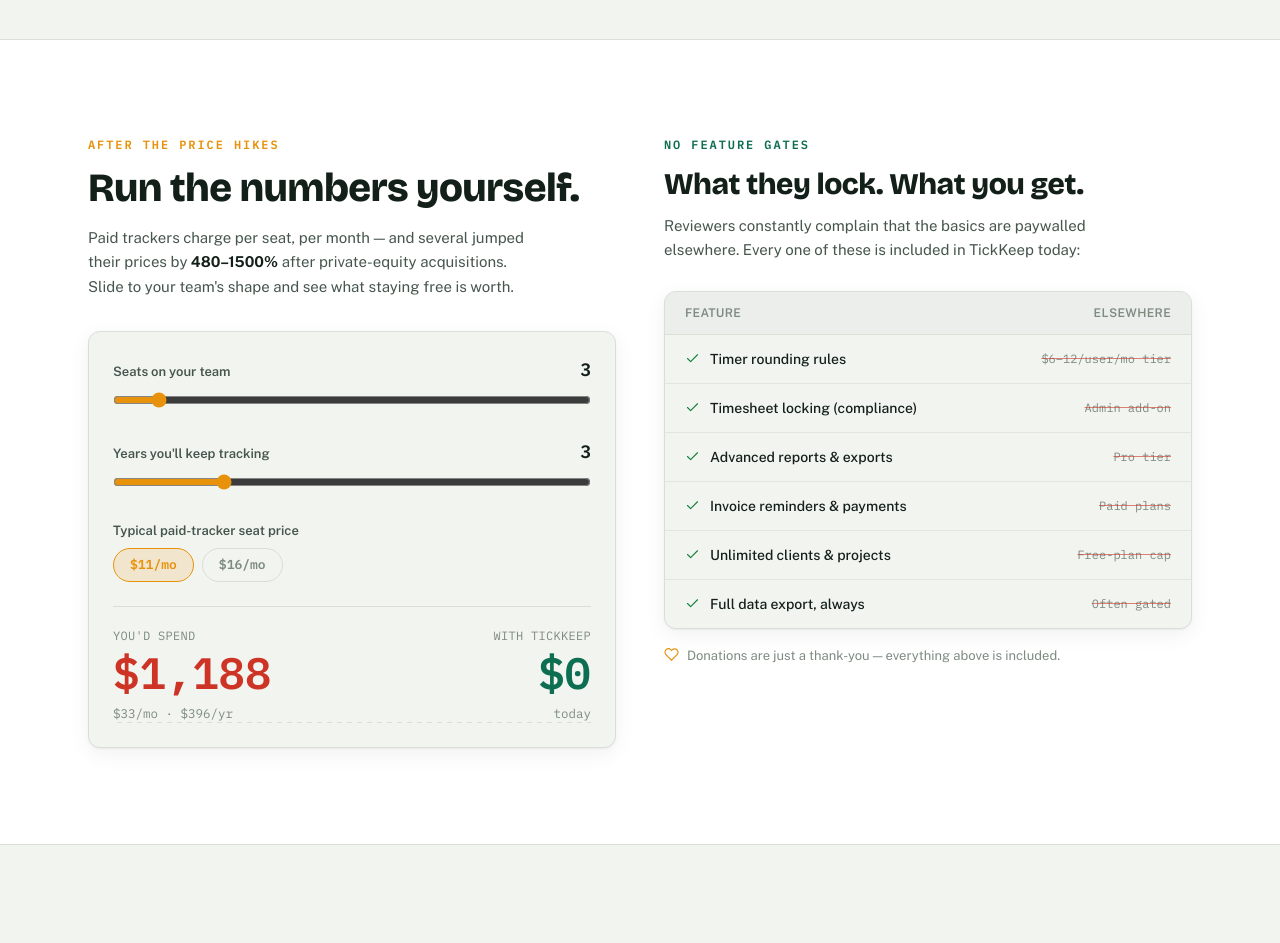
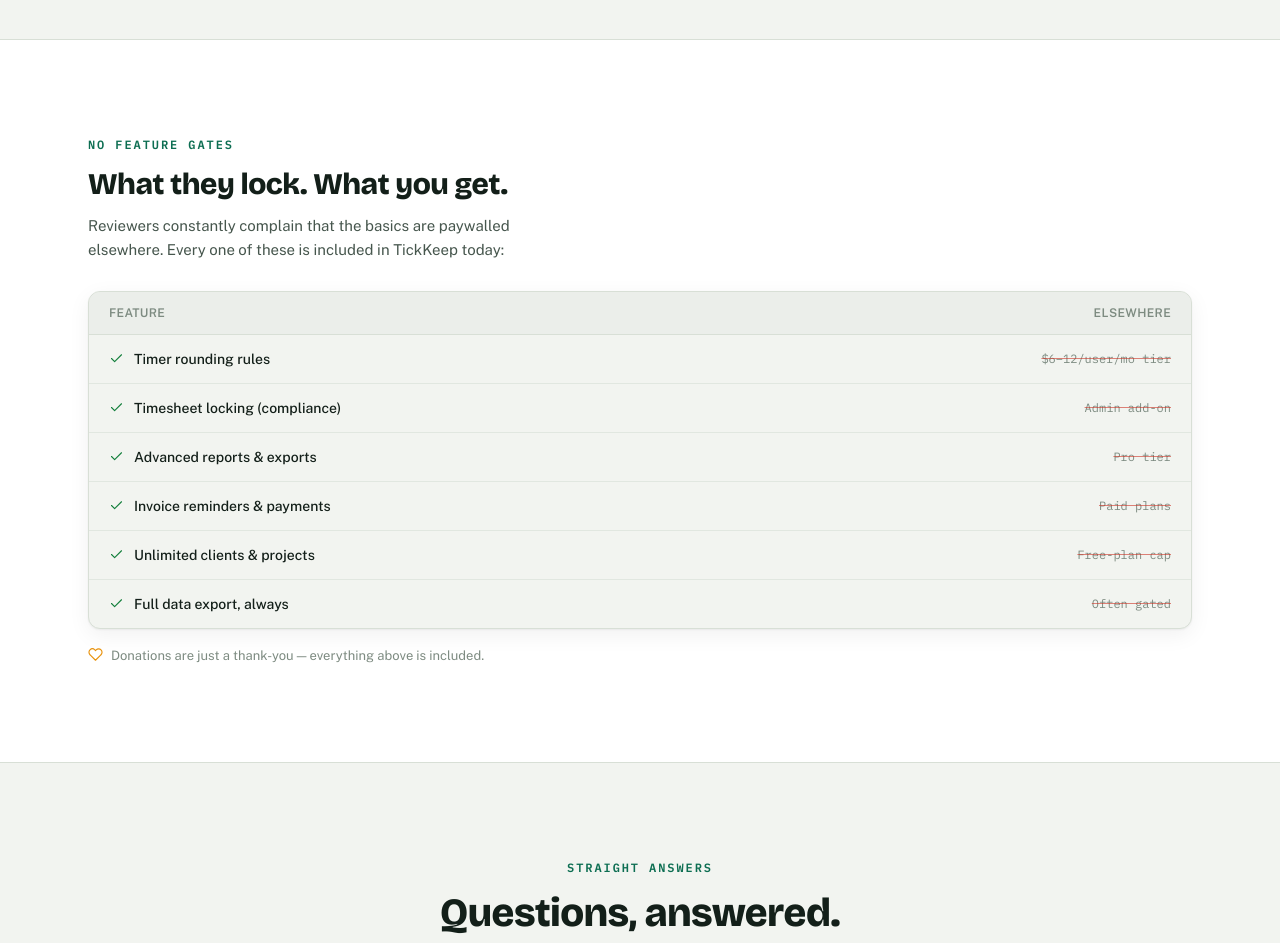
Before and after one commit to alshamali-tech/TickKeep, a React (Vite) app: page / in a window 1280 px wide. Shown: the part 2580-3523 px from the top of the page. Built offline with nearby package versions, Linux system fonts and the light colour scheme.

Commit message:
Removing " Run the numbers yourself"

```diff
--- a/src/app/landing.tsx
+++ b/src/app/landing.tsx
@@ -360,68 +360,7 @@
   return (
     <section id="math" className="border-y border-line bg-surface">
       <div className="mx-auto max-w-6xl px-4 py-20 sm:px-6 lg:py-24">
-        <div className="grid items-start gap-12 lg:grid-cols-2">
-          <Reveal>
-            <p className="font-mono text-[12px] font-semibold uppercase tracking-[0.16em] text-amber">After the price hikes</p>
-            <h2 className="mt-3 font-display text-3xl font-extrabold tracking-tight text-ink sm:text-[40px] sm:leading-[1.1]">
-              Run the numbers yourself.
-            </h2>
-            <p className="mt-4 max-w-md text-[15px] leading-relaxed text-ink2">
-              Paid trackers charge per seat, per month — and several jumped their prices by
-              <strong className="text-ink"> 480–1500%</strong> after private-equity acquisitions.
-              Slide to your team's shape and see what staying free is worth.
-            </p>
-            <div className="mt-8 space-y-6 rounded-xl border border-line bg-bg p-5 shadow-card sm:p-6">
-              <div>
-                <div className="mb-2 flex items-baseline justify-between">
-                  <label htmlFor="seats" className="text-[13px] font-semibold text-ink2">Seats on your team</label>
-                  <span className="font-mono text-lg font-bold tabular text-ink">{seats}</span>
-                </div>
-                <input id="seats" type="range" min={1} max={25} value={seats} onChange={(e) => setSeats(Number(e.target.value))} className="w-full accent-[var(--tv-amber)]" />
-              </div>
-              <div>
-                <div className="mb-2 flex items-baseline justify-between">
-                  <label htmlFor="years" className="text-[13px] font-semibold text-ink2">Years you'll keep tracking</label>
-                  <span className="font-mono text-lg font-bold tabular text-ink">{years}</span>
-                </div>
-                <input id="years" type="range" min={1} max={10} value={years} onChange={(e) => setYears(Number(e.target.value))} className="w-full accent-[var(--tv-amber)]" />
-              </div>
-              <div>
-                <p className="mb-2 text-[13px] font-semibold text-ink2">Typical paid-tracker seat price</p>
-                <div className="flex gap-2">
-                  {([11, 16] as const).map((p) => (
-                    <button
-                      key={p}
-                      onClick={() => setPrice(p)}
-                      aria-pressed={price === p}
-                      className={cx(
-                        "rounded-full border px-4 py-1.5 font-mono text-[13px] font-bold tabular transition-all",
-                        price === p ? "border-amber bg-amber/15 text-amber" : "border-line text-muted hover:border-amber/50 hover:text-ink"
-                      )}
-                    >
-                      ${p}/mo
-                    </button>
-                  ))}
-                </div>
-              </div>
-              <div className="rule-dash border-t border-line pt-5">
-                <div className="flex items-end justify-between gap-4">
-                  <div>
-                    <p className="font-mono text-[12px] uppercase tracking-wide text-muted">You'd spend</p>
-                    <p key={total} className="anim-rise font-mono text-4xl font-bold tabular leading-tight text-danger sm:text-[44px]">
-                      ${total.toLocaleString()}
-                    </p>
-                    <p className="mt-1 font-mono text-[12.5px] tabular text-muted">${monthly}/mo · ${yearly.toLocaleString()}/yr</p>
-                  </div>
-                  <div className="text-right">
-                    <p className="font-mono text-[12px] uppercase tracking-wide text-muted">With TickKeep</p>
-                    <p className="font-mono text-4xl font-bold tabular leading-tight text-accent sm:text-[44px]">$0</p>
-                    <p className="mt-1 font-mono text-[12.5px] tabular text-muted">today</p>
-                  </div>
-                </div>
-              </div>
-            </div>
-          </Reveal>
+        <div className="grid items-start gap-12">
           <Reveal delay={120}>
             <p className="font-mono text-[12px] font-semibold uppercase tracking-[0.16em] text-accent">No feature gates</p>
             <h3 className="mt-3 font-display text-2xl font-extrabold tracking-tight text-ink sm:text-3xl">
```
